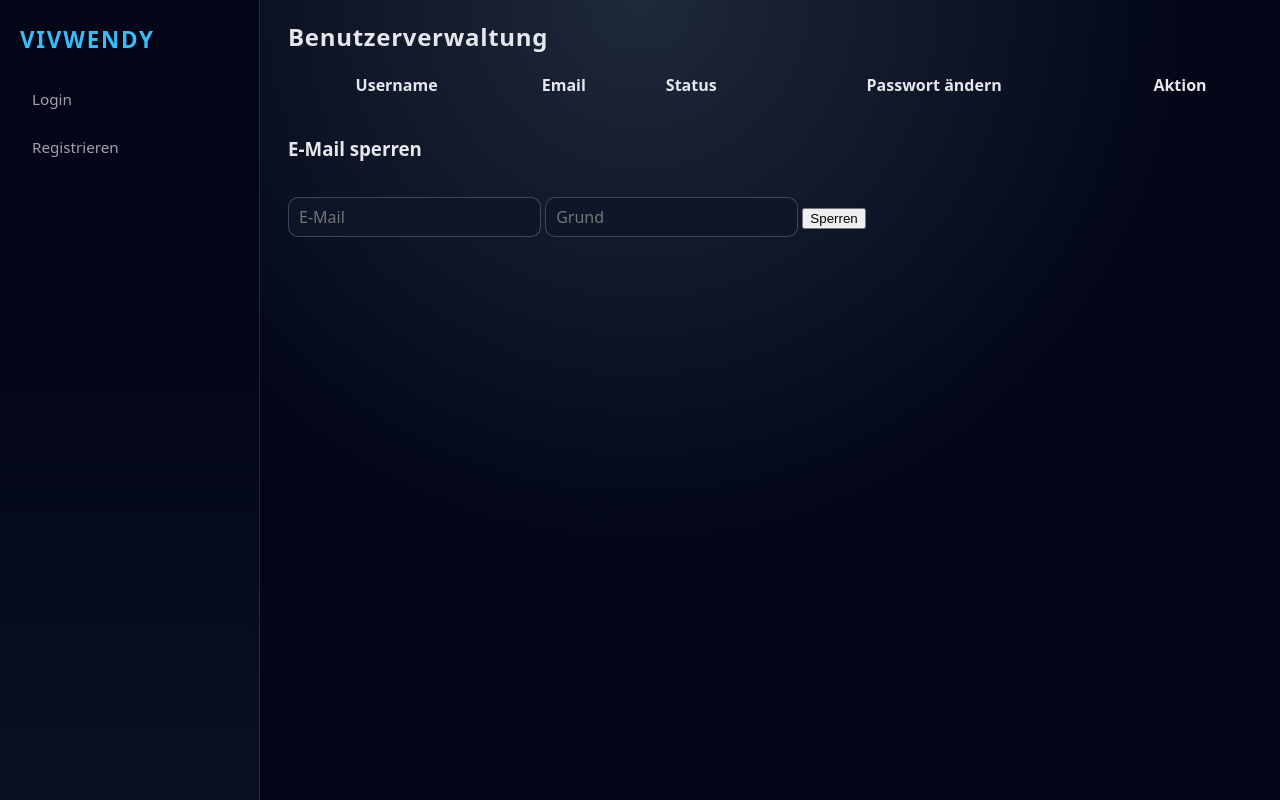
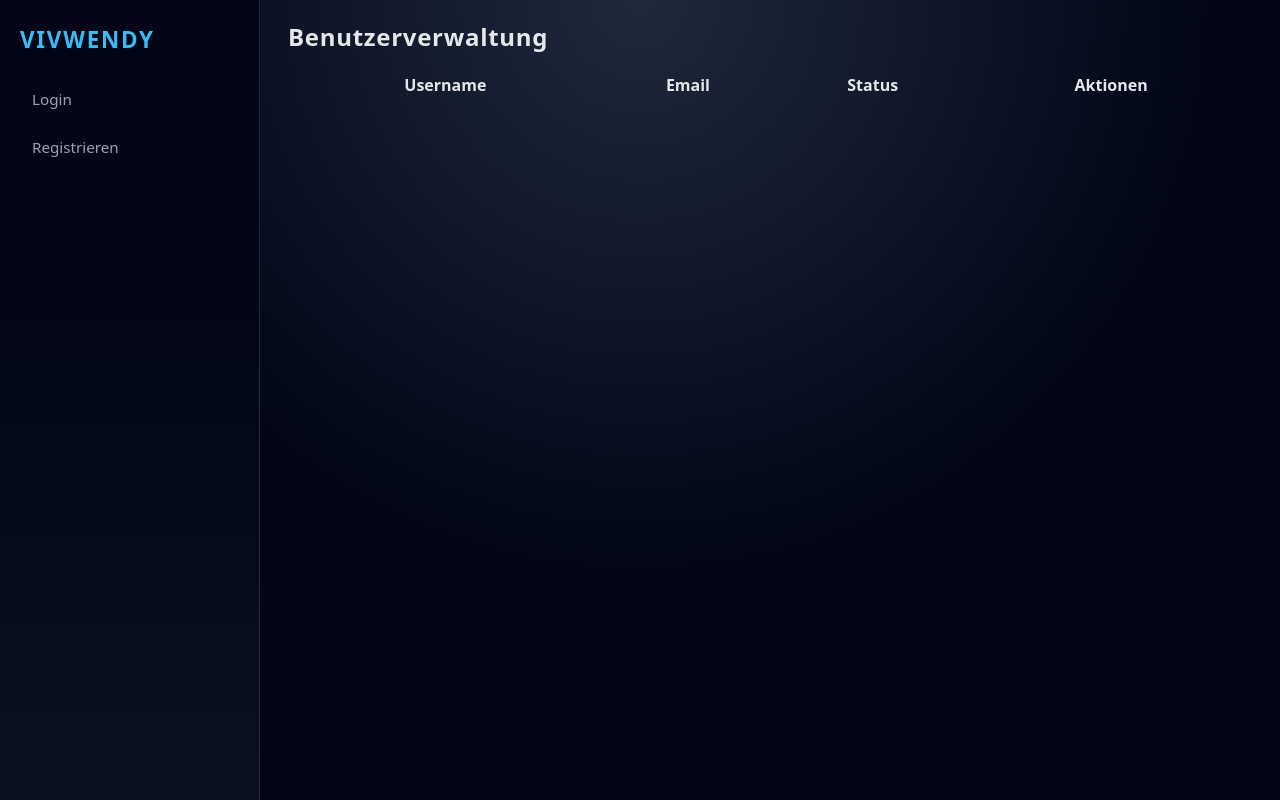
Before and after one commit to luki2005/vivendy, a Flask app: page /admin/users in a window 1280 px wide. Run offline with Flask 3, Linux system fonts and the light colour scheme; lists and menus that the app fills with data are empty.

Commit message:
Update admin_users.html

```diff
--- a/templates/admin_users.html
+++ b/templates/admin_users.html
@@ -8,43 +8,27 @@
     <th>Username</th>
     <th>Email</th>
     <th>Status</th>
-    <th>Passwort ändern</th>
-    <th>Aktion</th>
+    <th>Aktionen</th>
   </tr>
 
   {% for u in users %}
   <tr>
     <td>{{ u.username }}</td>
     <td>{{ u.email }}</td>
-    <td>
-      {% if u.banned %} ❌ Gebannt {% else %} ✔️ Aktiv {% endif %}
-    </td>
-    <td>
-      <form method="post" action="{{ url_for('admin_change_password', user_id=u._id_str) }}">
-        <input type="password" name="password" placeholder="Neues Passwort" required>
-        <button type="submit">Speichern</button>
-      </form>
-    </td>
+    <td>{{ "❌ Gebannt" if u.banned else "✔️ Aktiv" }}</td>
     <td>
       {% if not u.banned %}
-        <form method="post" action="{{ url_for('ban_user', user_id=u._id_str) }}">
-          <input type="text" name="reason" placeholder="Grund" required>
-          <button type="submit">Bannen</button>
-        </form>
+      <form method="post" action="{{ url_for('ban_user', user_id=u._id) }}">
+        <input type="text" name="reason" placeholder="Grund" required>
+        <button type="submit">Bannen</button>
+      </form>
       {% else %}
-        <form method="post" action="{{ url_for('unban_user', user_id=u._id_str) }}">
-          <button type="submit">Entbannen</button>
-        </form>
+      <form method="post" action="{{ url_for('unban_user', user_id=u._id) }}">
+        <button type="submit">Entbannen</button>
+      </form>
       {% endif %}
     </td>
   </tr>
   {% endfor %}
 </table>
-
-<h3>E-Mail sperren</h3>
-<form method="post" action="{{ url_for('block_email') }}">
-  <input type="email" name="email" placeholder="E-Mail" required>
-  <input type="text" name="reason" placeholder="Grund">
-  <button type="submit">Sperren</button>
-</form>
 {% endblock %}
```
